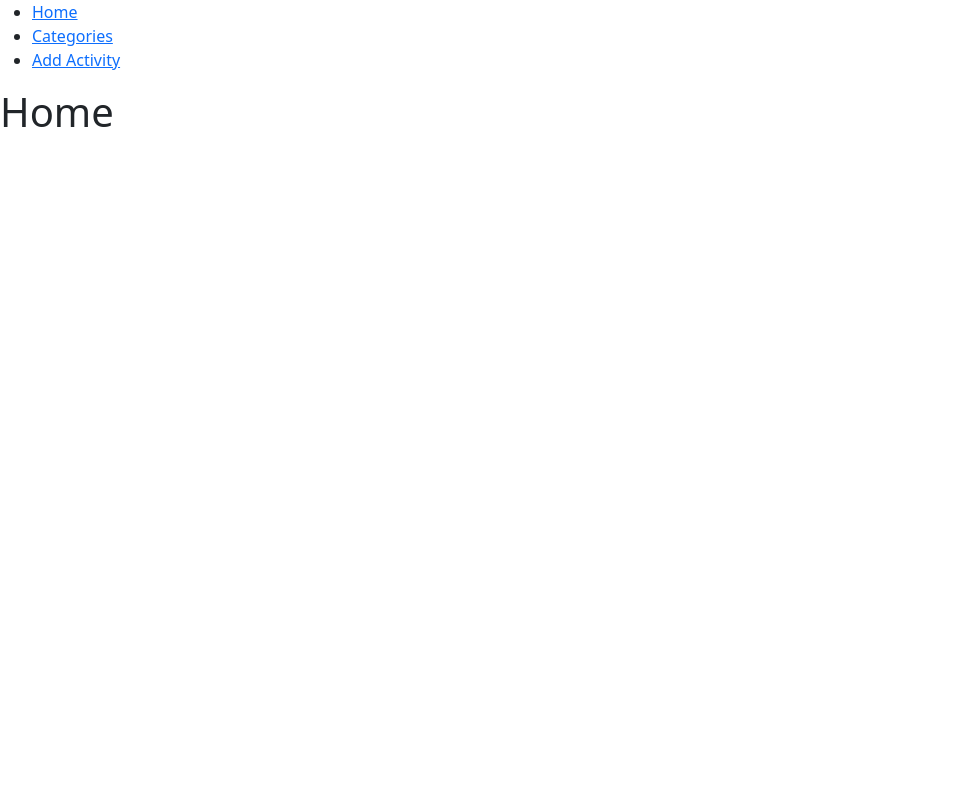
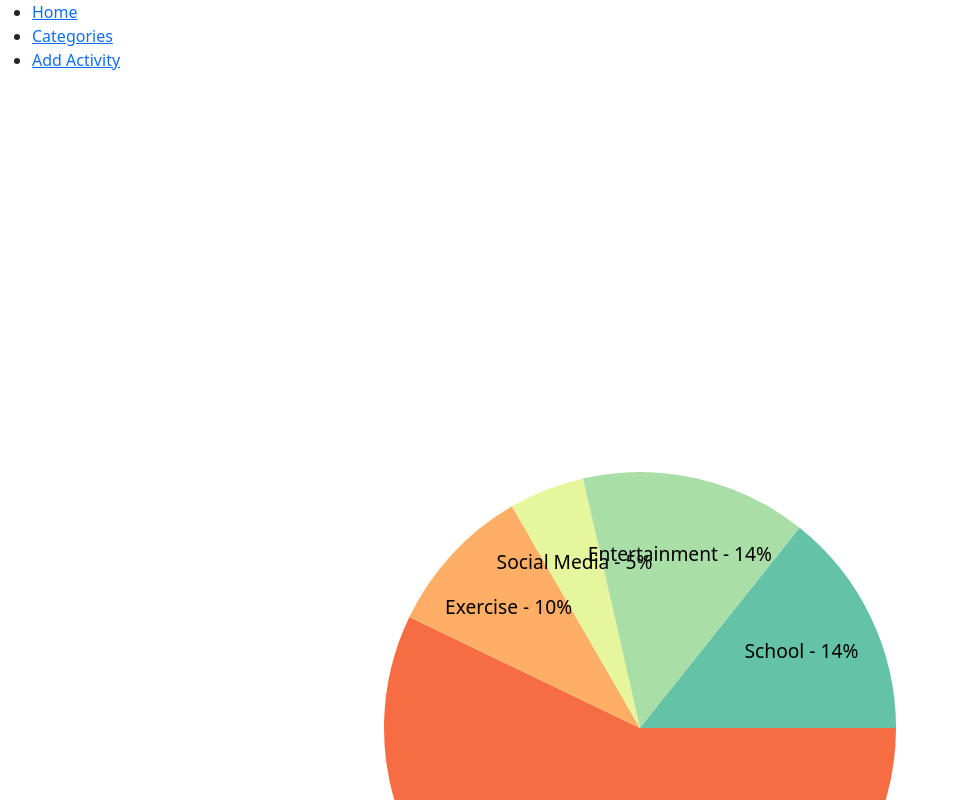
Before and after one commit to Tejada-Joyce/productivity-tracker, a React (Create React App) app: page / in a window 1280 px wide. Shown: the top 800 px of the page, without its empty margins (0-956 px from the left). Built offline with nearby package versions, Linux system fonts and the light colour scheme.

Commit message:
trial of react-minimal-pie-chart

```diff
--- a/package.json
+++ b/package.json
@@ -10,6 +10,7 @@
     "react": "^17.0.2",
     "react-bootstrap": "^2.1.0",
     "react-dom": "^17.0.2",
+    "react-minimal-pie-chart": "^8.2.0",
     "react-scripts": "5.0.0",
     "web-vitals": "^2.1.3"
   },
--- a/src/components/Home/Home.js
+++ b/src/components/Home/Home.js
@@ -1,7 +1,45 @@
+import { PieChart } from 'react-minimal-pie-chart';
+
+
+
 const Home = () => {
-    return (
-        <h1>Home</h1>
-    )
+    const userData = require('../../productivity-data.json');
+    const transformUserData = (categories, activities) => {
+        return categories.map(cat => {
+            // get total minutes for each activity in current category
+            let totalMinutes = activities.filter(act => act.category === cat.name)
+                .reduce((sum, act) => {
+                    console.log(act);
+
+                    let start = new Date(act.startTime);
+                    let end = new Date(act.endTime);
+                    let diffMs = (end - start); // milliseconds between startTime and endTime
+                    console.log(diffMs);
+                    let diffMins = Math.floor((diffMs/1000)/60); // transform to minutes
+                    console.log(diffMins);
+                    return sum + diffMins; // add to accumulator
+                }, 0);
+
+            console.log(`${cat.name} - ${totalMinutes}`);
+
+            return {
+                key: cat.name,
+                value: totalMinutes,
+                color: cat.hex
+            }
+        });
+    };
+    return <PieChart
+        animate
+        animationDuration={500}
+        animationEasing="ease-out"
+        center={[50, 50]}
+        data={transformUserData(userData.categories, userData.activities)}
+        radius={20}
+        label={({dataEntry}) => `${dataEntry.key} - ${Math.round(dataEntry.percentage)}%`}
+        labelPosition={70}
+        labelStyle={{fontSize: "1.5px"}}
+    />;
 }
 
 export default Home;
--- a/src/productivity-data.json
+++ b/src/productivity-data.json
@@ -1,10 +1,24 @@
 {
-    "categories": [
-        "Work",
-        "Exercise",
-        "Social Media",
-        "Entertainment",
-        "School"
+    "categories": [{
+            "name": "Work",
+            "hex": "#F66D44"
+        },
+        {
+            "name": "Exercise",
+            "hex": "#FEAE65"
+        },
+        {
+            "name": "Social Media",
+            "hex": "#E6F69D"
+        },
+        {
+            "name": "Entertainment",
+            "hex": "#AADEA7"
+        },
+        {
+            "name": "School",
+            "hex": "#64C2A6"
+        }
     ],
     "activities": [{
             "name": "Monday shift",
```
Also changed, not shown: 1 other file (tests, documents, lock files or other folders).
